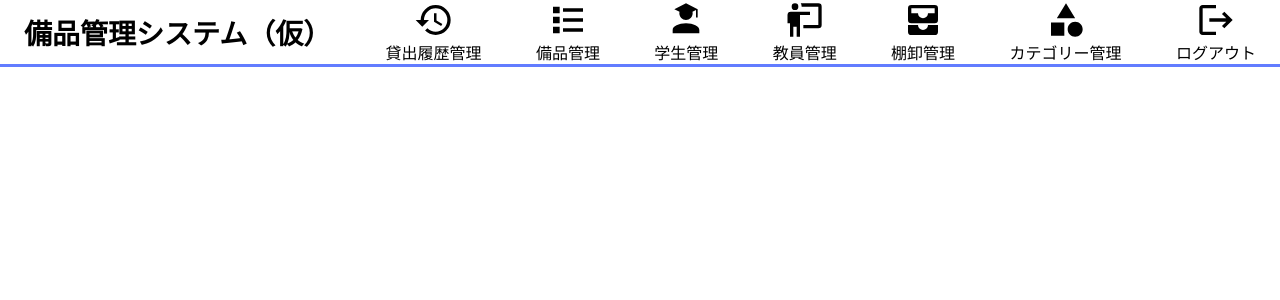
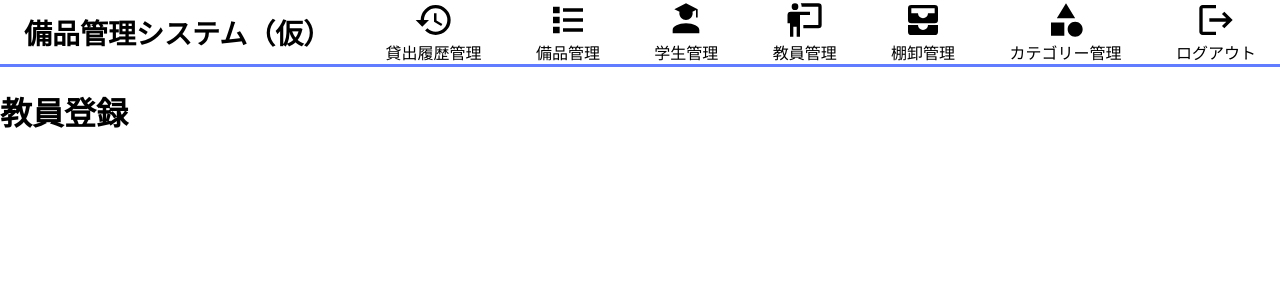
Before and after one commit to takumiTakahata/equipment_management_system, a React (Create React App) app in the folder equipment_management_app/: page / in a window 1280 px wide. Shown: the top 300 px of the page. Built offline with nearby package versions, Linux system fonts and the light colour scheme.

Commit message:
teacher_register作成

```diff
--- a/equipment_management_app/src/App.tsx
+++ b/equipment_management_app/src/App.tsx
@@ -2,10 +2,11 @@ import React from "react";
 import logo from "./logo.svg";
 import "./App.css";
 import Header from "./components/header"; // Headerコンポーネントをインポート
+import TeacherRegister from "./components/teacher_register";
 const App = () => {
   return (
     <>
-      <Header />
+      <TeacherRegister />
     </>
   );
 };
--- /dev/null
+++ b/equipment_management_app/src/components/teacher_register.tsx
@@ -0,0 +1,17 @@
+import * as React from "react";
+import TextField from "@mui/material/TextField";
+import { useForm } from "react-hook-form";
+import { ErrorMessage } from "@hookform/error-message";
+import { Button } from "@mui/material";
+import Header from "./header";
+
+function TeacherRegister() {
+  return (
+    <div>
+      <Header />
+      <h1>教員登録</h1>
+    </div>
+  );
+}
+
+export default TeacherRegister;
```
